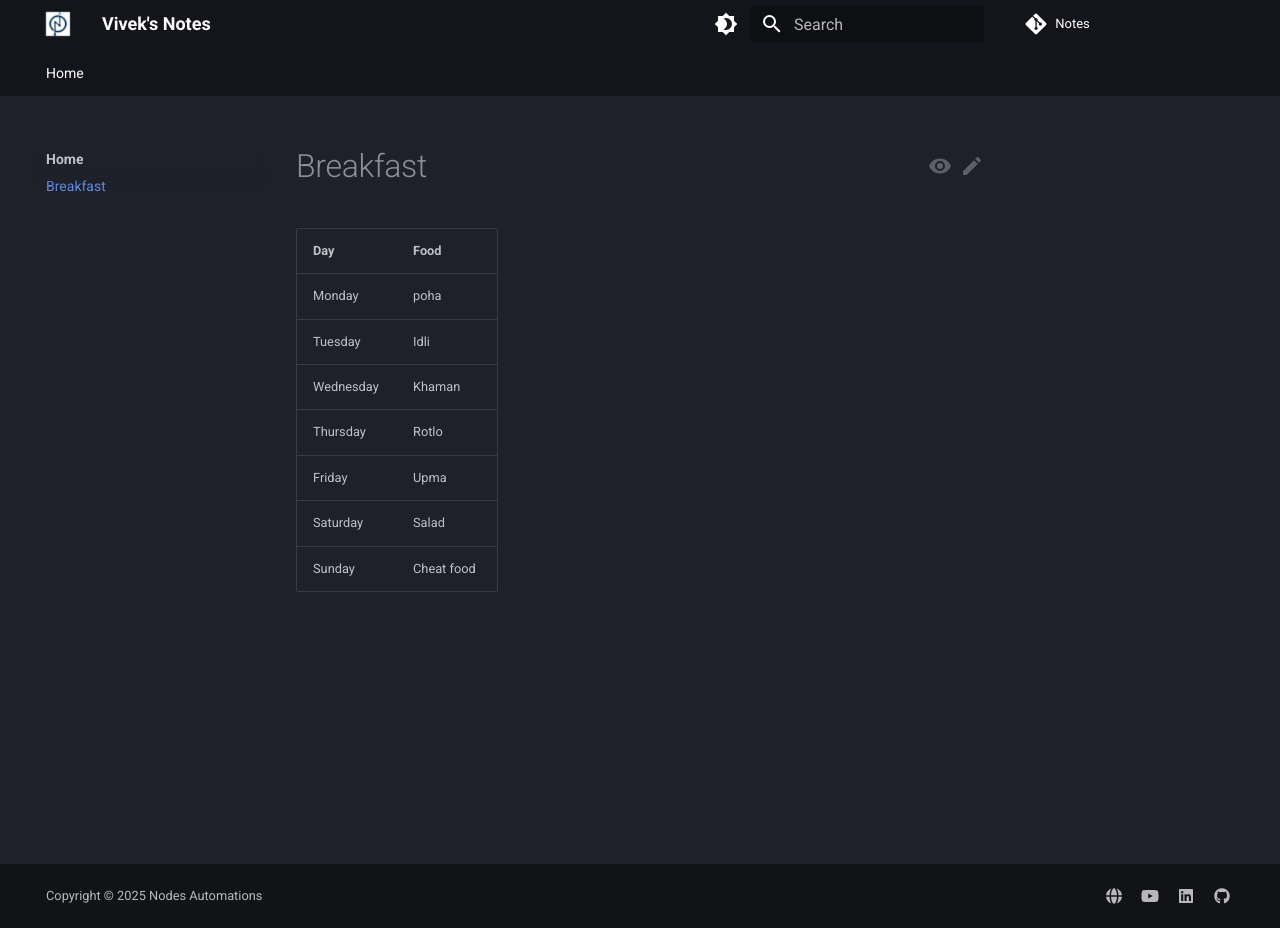
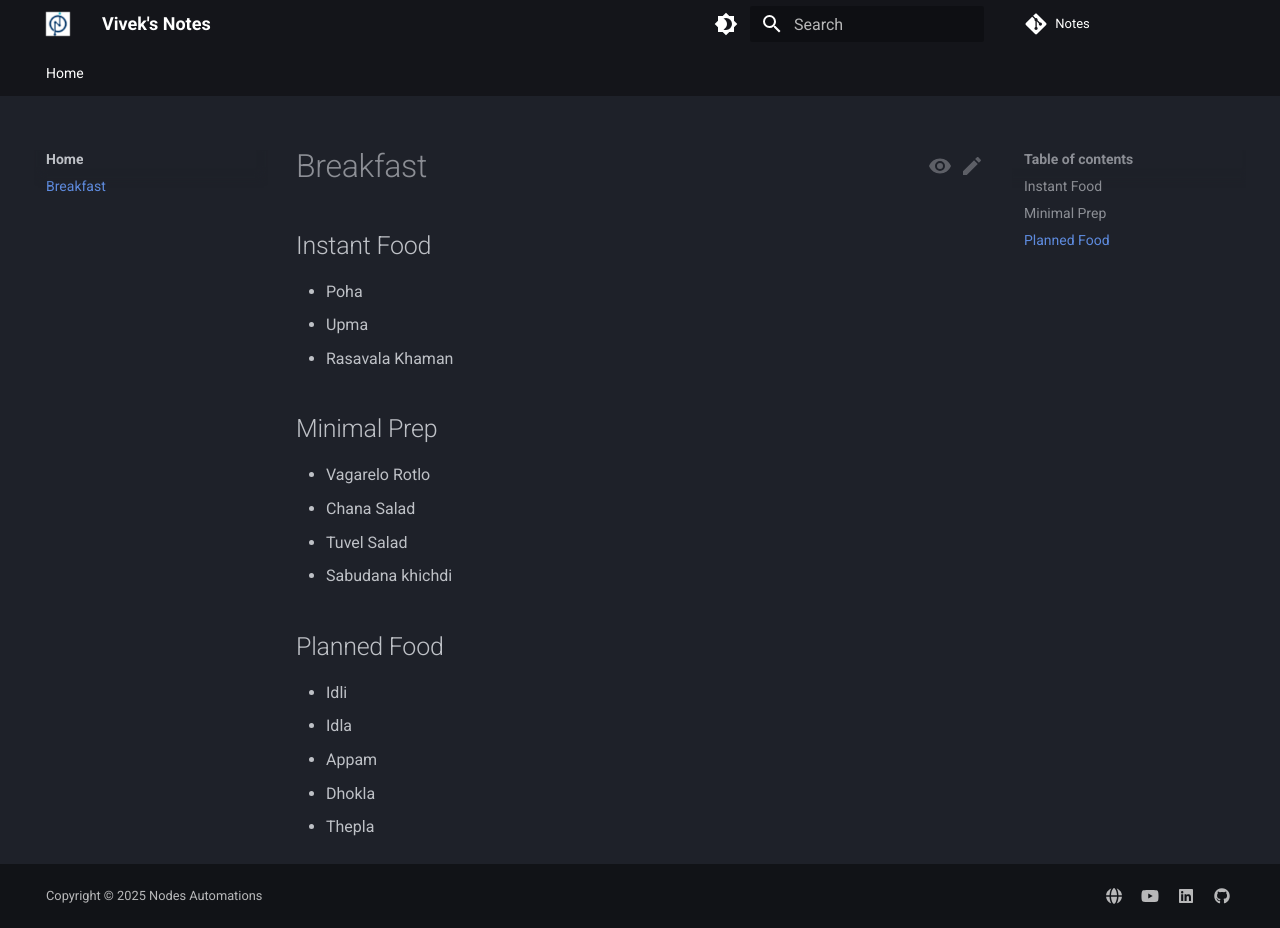
Before and after one commit to vivekkpatel/Notes, an MkDocs documentation site: the page built from docs/Breakfast.md, in a window 1280 px wide and 928 px high. Built offline with MkDocs 1.6.1 and Material for MkDocs 9.7.7, drawn with Linux system fonts in a browser that asks for light colours; comment, search, counter and statistics services are not loaded.

Commit message:
Breakfast Doc updated

```diff
--- a/docs/Breakfast.md
+++ b/docs/Breakfast.md
@@ -1,11 +1,19 @@
 # Breakfast
 
-| Day       | Food        |
-|-----------|-------------|
-| Monday    | poha        |
-| Tuesday   | Idli        |
-| Wednesday | Khaman      |
-| Thursday  | Rotlo       |
-| Friday    | Upma        |
-| Saturday  | Salad       |
-| Sunday    | Cheat food  |
+## Instant Food
+- Poha
+- Upma
+- Rasavala Khaman
+
+## Minimal Prep
+- Vagarelo Rotlo
+- Chana Salad
+- Tuvel Salad
+- Sabudana khichdi
+
+## Planned Food
+- Idli
+- Idla
+- Appam
+- Dhokla
+- Thepla
```
